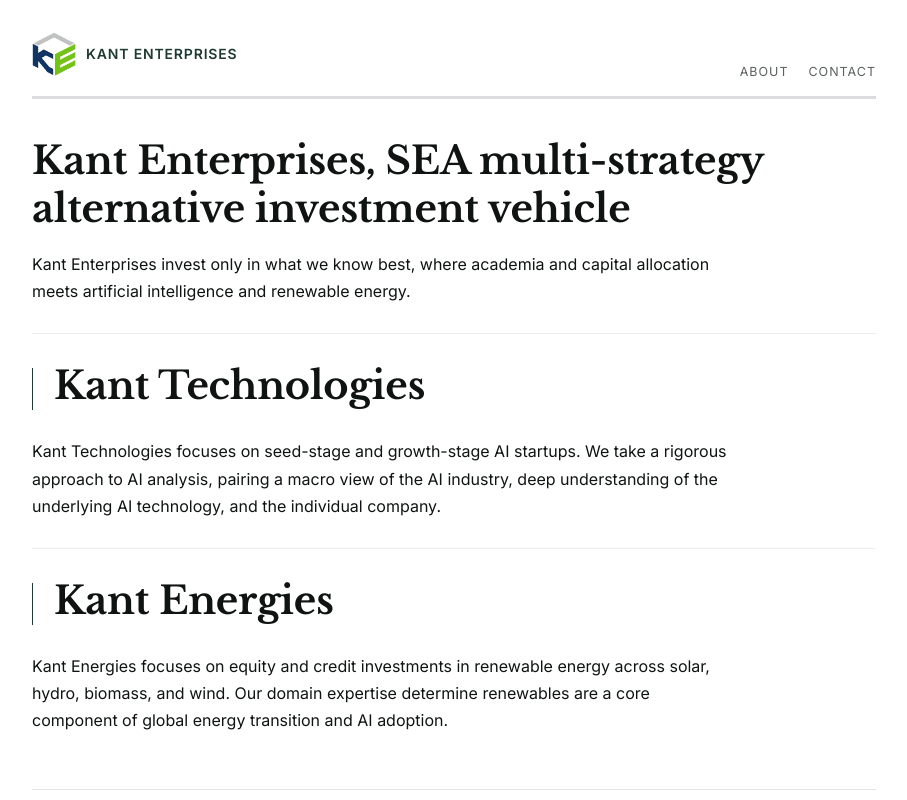
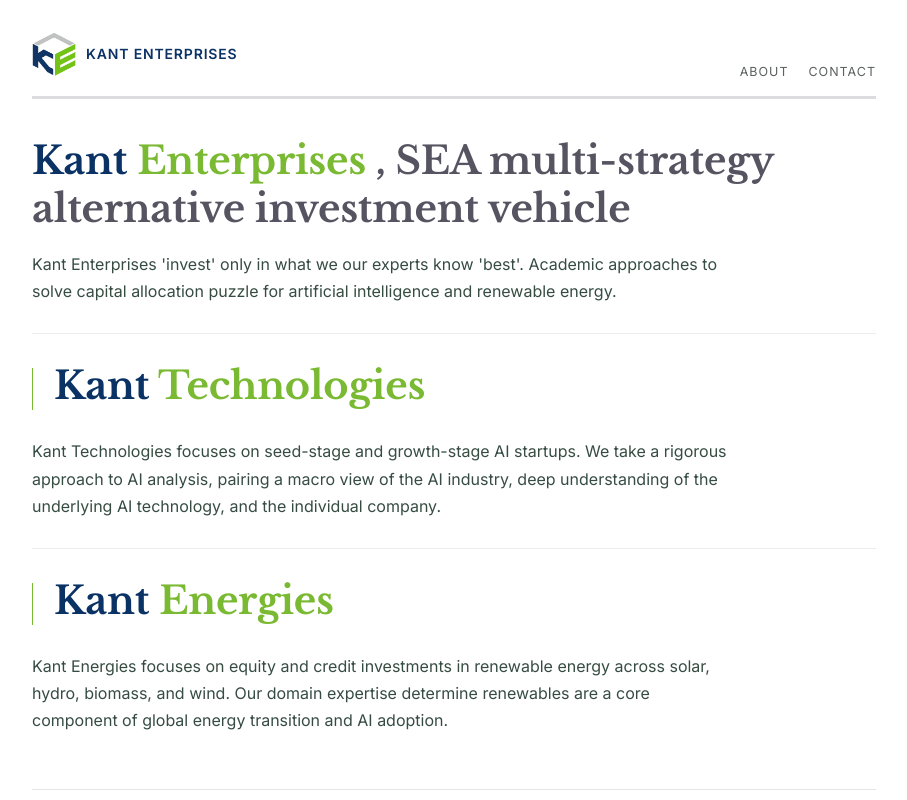
Before and after one commit to kgamer19/kant-enterprise-web, a Next.js app: page / in a window 1280 px wide. Shown: the top 800 px of the page, without its empty margins (186-1093 px from the left). Built offline with nearby package versions, Linux system fonts and the light colour scheme.

Commit message:
Apply navy/green brand accents

```diff
--- a/app/globals.css
+++ b/app/globals.css
@@ -5,11 +5,11 @@
   --bg: #ffffff;
 
   /* Brand */
-  --brand: #1f3a32;        /* deep green-navy */
-  --brand-soft: #2a4a40;   /* hover / accent */
+  --brand: #0A3264;        /* deep green-navy */
+  --brand-soft: #7ab932;   /* hover / accent */
 
   /* Text */
-  --text: #0f1412;         /* near-black graphite */
+  --text: #364c43;         /* near-black graphite */
   --muted: #5b615e;
 
   /* Lines */
@@ -77,7 +77,25 @@ a:hover { text-decoration: underline; }
   line-height: 1.25;
   letter-spacing: -0.25px;
   margin: 0 0 18px;
-  color: var(--text);
+  color: var(--brand);
+}
+
+.h1text {
+  font-family: "Libre Baskerville", Georgia, serif;
+  font-size: clamp(30px, 3vw, 42px);
+  line-height: 1.25;
+  letter-spacing: -0.25px;
+  margin: 0 0 18px;
+  color: #575461;
+}
+
+.h2 {
+  font-family: "Libre Baskerville", Georgia, serif;
+  font-size: clamp(30px, 3vw, 42px);
+  line-height: 1.25;
+  letter-spacing: -0.25px;
+  margin: 0 0 18px;
+  color: var(--brand-soft);
 }
 
 
@@ -90,6 +108,21 @@ a:hover { text-decoration: underline; }
   font-size: 16px;
 }
 
+.plight {
+  margin: 0 0 16px;
+  max-width: 70ch;
+  color: var(--brand);
+  line-height: 1.7;
+  font-size: 16px;
+}
+
+.pdark {
+  margin: 0 0 16px;
+  max-width: 70ch;
+  color: var(--brand-soft);
+  line-height: 1.7;
+  font-size: 16px;
+}
 
 
 .footer {
@@ -138,7 +171,7 @@ a:hover { text-decoration: underline; }
   top: 0.35em;
   width: 1px;
   height: calc(100% - 0.35em);
-  background: var(--brand);
+  background: var(--brand-soft);
 }
 
 
@@ -169,7 +202,7 @@ a:hover { text-decoration: underline; }
   padding: 10px 14px;
   border-radius: 10px;
   border: 1px solid var(--rule);
-  background: var(--brand);
+  background: var(--brand-soft);
   color: white;
   font-size: 13px;
   letter-spacing: 0.04em;
--- a/app/page.tsx
+++ b/app/page.tsx
@@ -2,20 +2,25 @@ export default function Home() {
   return (
     <>
 
-      <h1 className="h1">
-    Kant Enterprises, SEA multi-strategy alternative investment vehicle
-      </h1>
+   <h1 className="h1">
+  Kant <span className="h2">Enterprises </span>
+  <span className="h1text">
+    , SEA multi-strategy alternative investment vehicle
+  </span>
+</h1>
+
 
 
       <p className="p">
-       Kant Enterprises invest only in what we know best, where academia and capital allocation meets
+
+  Kant Enterprises 'invest' only in what we our experts know 'best'. Academic approaches to solve capital allocation puzzle for
          artificial intelligence and renewable energy.
       </p>
 <hr className="rule" />
 
   <div className="hero">
-<h1 className="h1">
-  Kant Technologies
+<h1 className="h2">
+  <span className="h1">Kant </span> Technologies
 </h1>
 </div>
       <p className="p">
@@ -29,7 +34,7 @@ export default function Home() {
 
   <div className="hero">
       <h1 className="h1">
-  Kant Energies
+  Kant <span className="h2">Energies </span>
 </h1>
 </div>
 
--- a/app/privacy-disclosure/page.tsx
+++ b/app/privacy-disclosure/page.tsx
@@ -4,7 +4,7 @@ export default function PrivacyDisclosure() {
       <h1 className="h1">Privacy Disclosure</h1>
       <p className="p">
         Privacy Disclosure
-Last Updated: March 21, 2025
+Last Updated: December 20, 2025
 
 Kant Enterprises Co., Ltd. ("KE") and its affiliates (collectively, "KE", "we", "us", or "our")
 do not collect any personal information through this website (the "Site").
```
